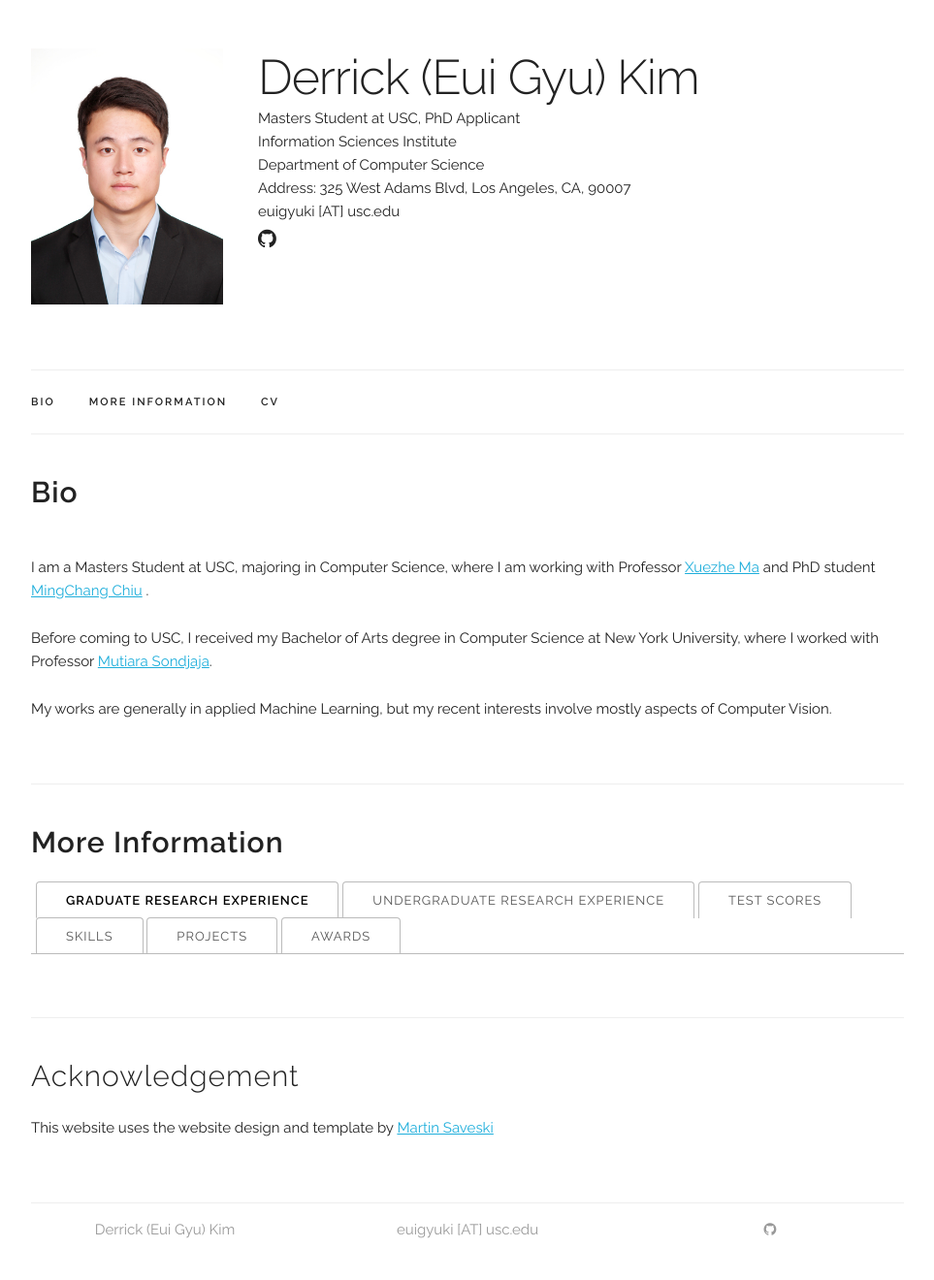
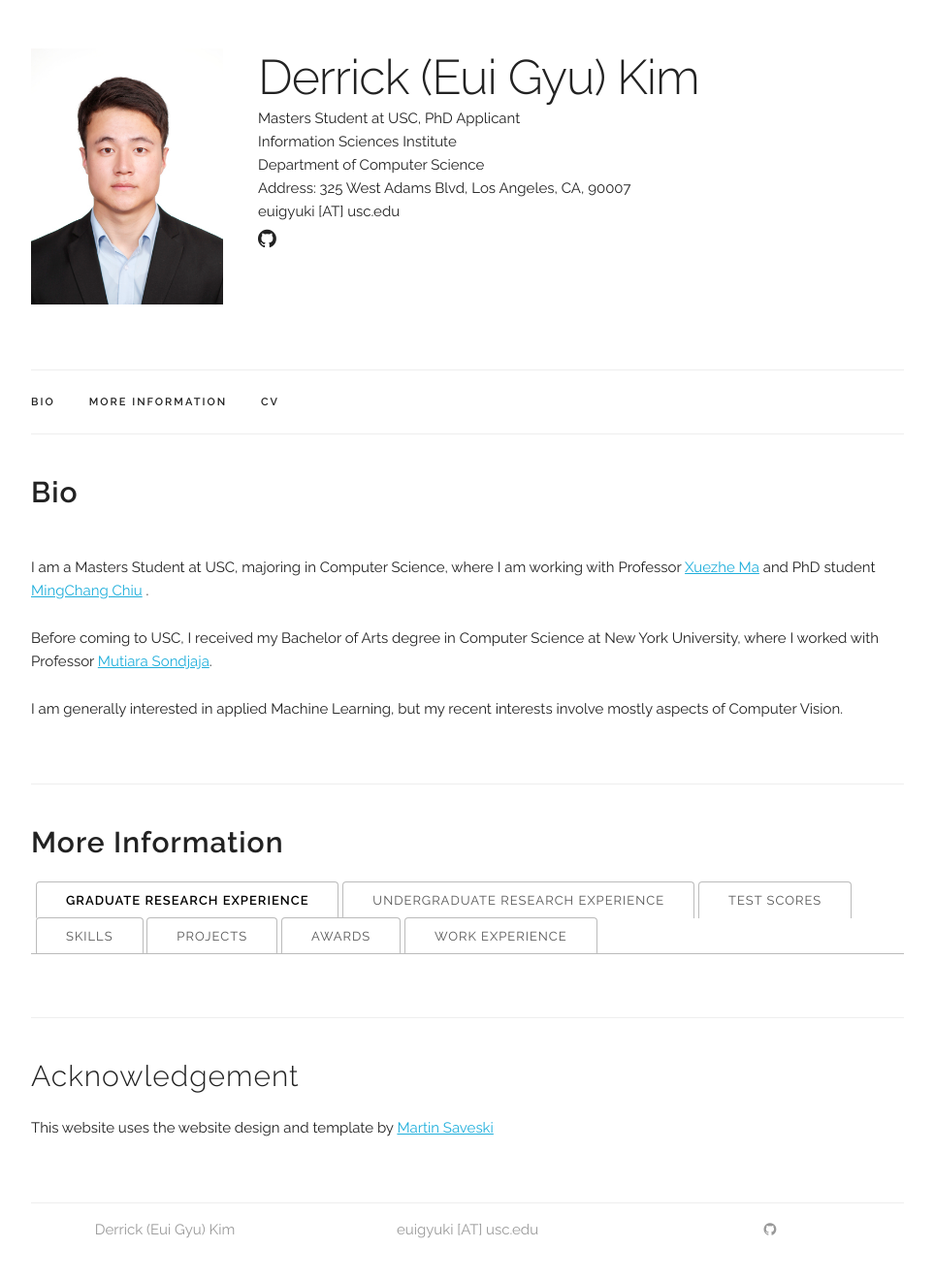
Before and after one commit to euigyuki/euigyuki.github.io, a Jekyll site: the page built from index.html, in a window 1280 px wide. Shown: the whole page at 97% size, without its empty margins (158-1121 px from the left). Built offline with Jekyll 4.4.1, drawn with Linux system fonts in a browser that asks for light colours; some of the changed lines change nothing that is shown.

Commit message:
made changes

```diff
--- a/index.html
+++ b/index.html
@@ -14,7 +14,7 @@
       </p>
 
   </p>
-  <p>My works are generally in applied Machine Learning, but my recent interests involve mostly aspects of Computer Vision.
+  <p>I am generally interested in applied Machine Learning, but my recent interests involve mostly aspects of Computer Vision.
   </p>
 
 
@@ -77,6 +77,8 @@
     <li><div class="button" data-ref="#skills">Skills</div></li>
     <li><div class="button" data-ref="#projects">Projects</div></li>
     <li><div class="button" data-ref="#awards">Awards</div></li>
+    <li><div class="button" data-ref="#work">Work Experience</div></li>
+
 
 
 <!--    <li><div class="button" data-ref="#papers-RL">Representation Learning</div></li>-->
@@ -126,7 +128,7 @@
     </div>
 
     <div class="tab-pane" id="graduate">
-      <b>Graduate Research Assistant at USC Information Science Institute</b>
+      <b>Graduate Research Assistant at USC Information Science Institute(January 2022~ Present)</b>
       <p> -Analysis of Deepfake Detection Algorithms by lowering the resolution of images in Deepfake Datasets
         to see if there are any common clues or features to detect Deepfakes.</p>
         <p>-If there are such features, then
@@ -232,6 +234,23 @@
 
     </div>
 
+    <div class="tab-pane" id="work">
+
+
+      <h5>NYU Housing Office Web Development Intern</h5>
+      <b>1. Artificial Intelligence(NYU)</b>
+      <p>-Implemented Davis Putnam Algorithm to generate a Hamiltonian Path</p>
+      <p>-Implemented a program that can solve the Post Correspondence Problem</p>
+      <b>2. Foundations of Artificial Intelligence(USC)</b>
+      <p>-Implemented BFS, Uniform Cost Search, and A* Search algorithm</p>
+      <p>-Implemented an agent that can play GO on a miniature 5x5 board using the Alpha-Beta Pruning algorithm</p>
+      <p>-Implemented a Neural Network from scratch to classify the handwritten digits in the MNIST dataset</p>
+      <h5>South Korean Military(2014-2016)</h5>
+
+
+
+    </div>
+
   </div>
 </div>
 
```
